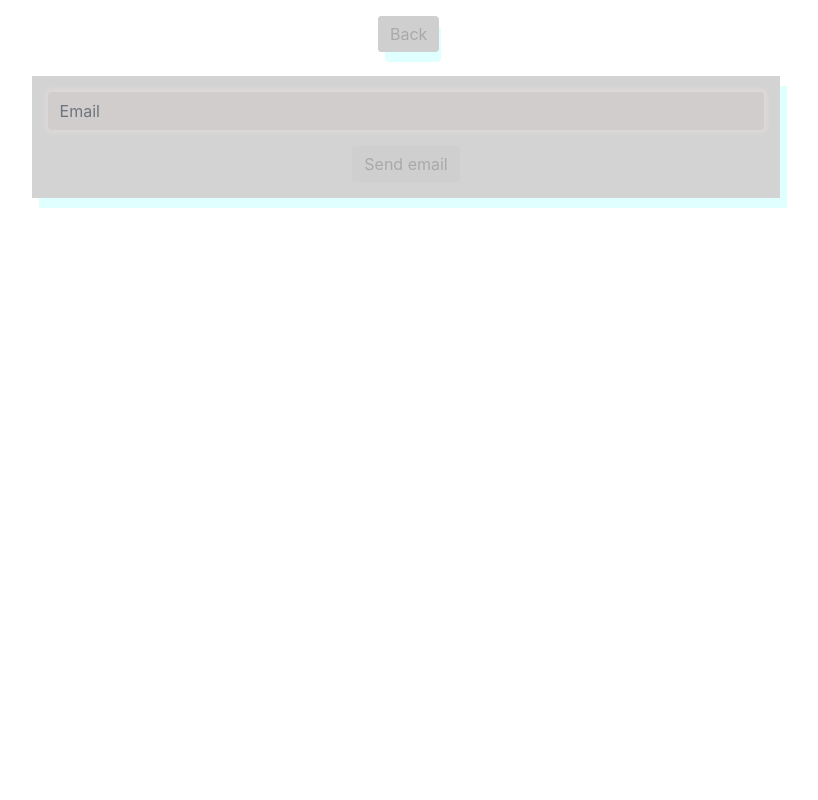
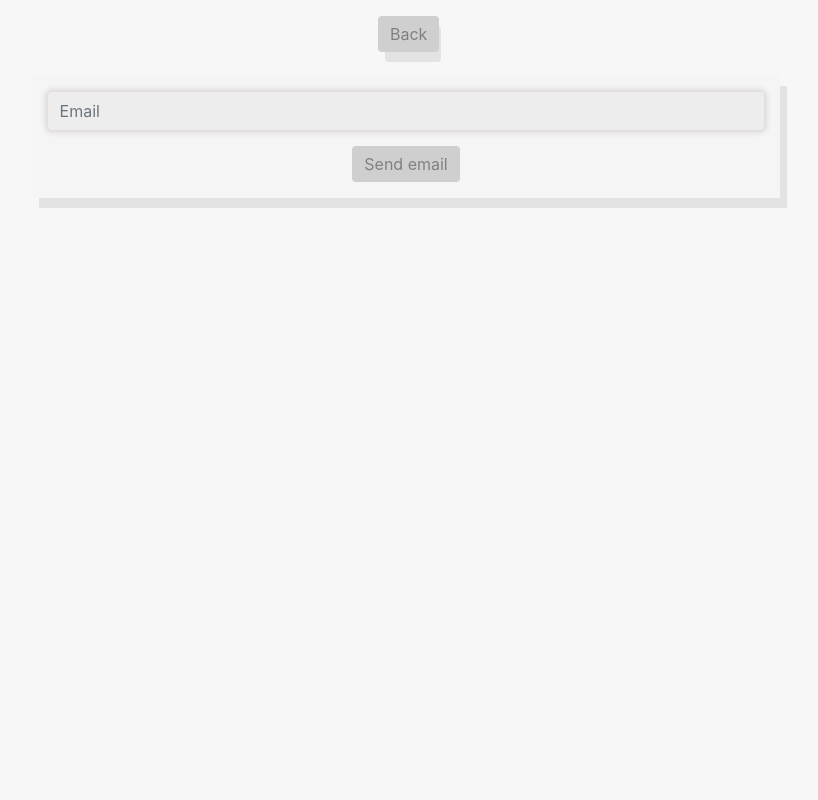
Before and after one commit to joewuthrich/ytmarker-code, a Flask app: page /forgot in a window 1280 px wide. Shown: the whole page, without its empty margins (234-1052 px from the left). Run offline with Flask 2, Linux system fonts and the light colour scheme; parts of the project's set-up code (start-up, migrations or seed data) failed here and were passed over; some libraries are stand-ins or nearby versions.

Commit message:
changed light mode colors

```diff
--- a/static/lightmode.css
+++ b/static/lightmode.css
@@ -1,14 +1,16 @@
 :root {
-    --background-color: white;
-    --item-bg-color: lightgray;
-    --shadow-color: lightcyan;
-    --text-color: darkgray;
+    --background-color: #f7f7f7;
+    --item-bg-color: #f5f5f5;
+    --shadow-color: #e3e3e3;
+    --text-color: gray;
+    --form-bg-color: #ededed;
+    --form-bg-color-hover: #dbdbdb;
 }
 
 
 .enabled {
     color: var(--text-color);
-    background-color: var(--background-color);
+    background-color: var(--background-color);.input-group-text
 }
 
 body.enabled .small-head-container {
@@ -89,8 +91,8 @@ body.enabled .btn-secondary, .btn-secondary:visited {
 }
 
     body.enabled .btn-secondary:hover, .btn-secondary:focus, .btn-secondary:active {
-        color: #4c4d4f !important;
-        background-color: #c9c9c9 !important;
+        color: var(--form-bg-color-hover) !important;
+        background-color: var(--form-bg-color-hover) !important;
     }
 
     body.enabled .btn-secondary:not(:disabled):not(.disabled).active, .btn-secondary:not(:disabled):not(.disabled):active, .show > .btn-secondary.dropdown-toggle {
@@ -99,7 +101,7 @@ body.enabled .btn-secondary, .btn-secondary:visited {
 
 body.enabled .btn-outline-secondary, .btn-outline-secondary:visited, .btn-outline-secondary:disabled {
     color: var(--text-color);
-    background-color: #d1cdcd !important;
+    background-color: var(--form-bg-color) !important;
     border-left: 3px solid var(--item-bg-color) !important;
 }
 
@@ -107,7 +109,7 @@ body.enabled .btn-outline-secondary, .btn-outline-secondary:visited, .btn-outlin
         color: #757575;
         border-left: 3px solid var(--item-bg-color) !important;
         box-shadow: 0px 0px 5px 3px #ded9d9 !important;
-        background-color: #c4c0c0 !important;
+        background-color: var(--form-bg-color-hover) !important;
     }
 
     body.enabled .btn-outline-secondary:not(:disabled):not(.disabled).active, .btn-outline-secondary:not(:disabled):not(.disabled):active, .show > .btn-outline-secondary.dropdown-toggle {
@@ -118,18 +120,24 @@ body.enabled .btn-outline-secondary, .btn-outline-secondary:visited, .btn-outlin
 
 body.enabled .form-control {
     color: #5c5c5c;
-    background-color: #d1cdcd !important;
+    background-color: var(--form-bg-color) !important;
 }
 
     body.enabled .form-control:hover, .form-control:focus {
         color: #757575;
-        background-color: #c4c0c0 !important;
+        background-color: var(--form-bg-color-hover) !important;
         box-shadow: 0px 0px 5px 3px #ded9d9;
     }
 
 body.enabled.input-group-text {
     color: #5c5c5c;
-    background-color: #d1cdcd;
+    background-color: var(--form-bg-color);
+}
+
+body.enabled .input-group-text {
+    color: var(--text-color);
+    background-color: var(--form-bg-color);
+    border: none;
 }
 
 body.enabled .dropdown-menu {
@@ -144,7 +152,7 @@ body.enabled .dropdown-item {
 
     body.enabled .dropdown-item:hover {
         color: #757575;
-        background-color: #d1cdcd;
+        background-color: var(--form-bg-color);
     }
 
     body.enabled .dropdown-item.disabled {
```
